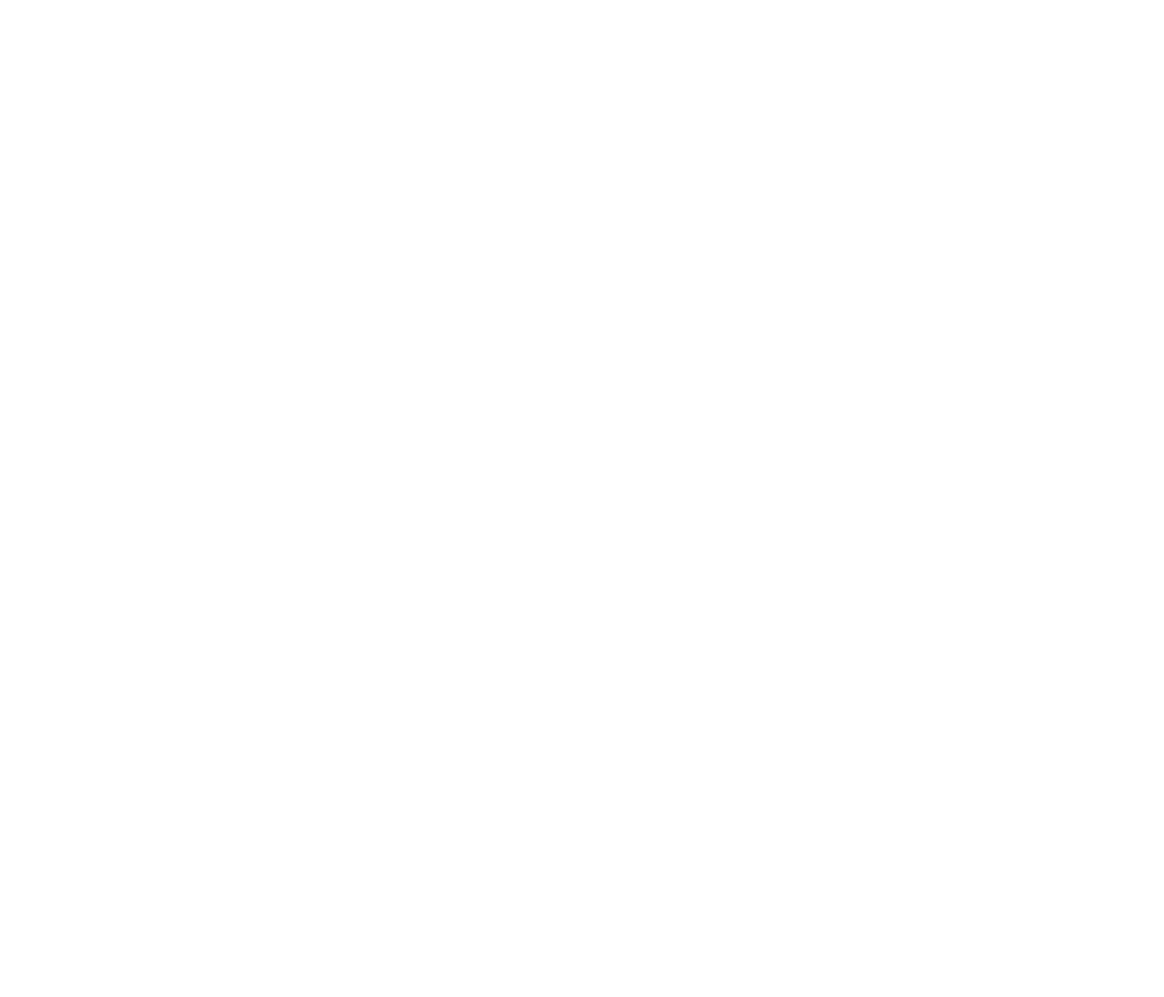
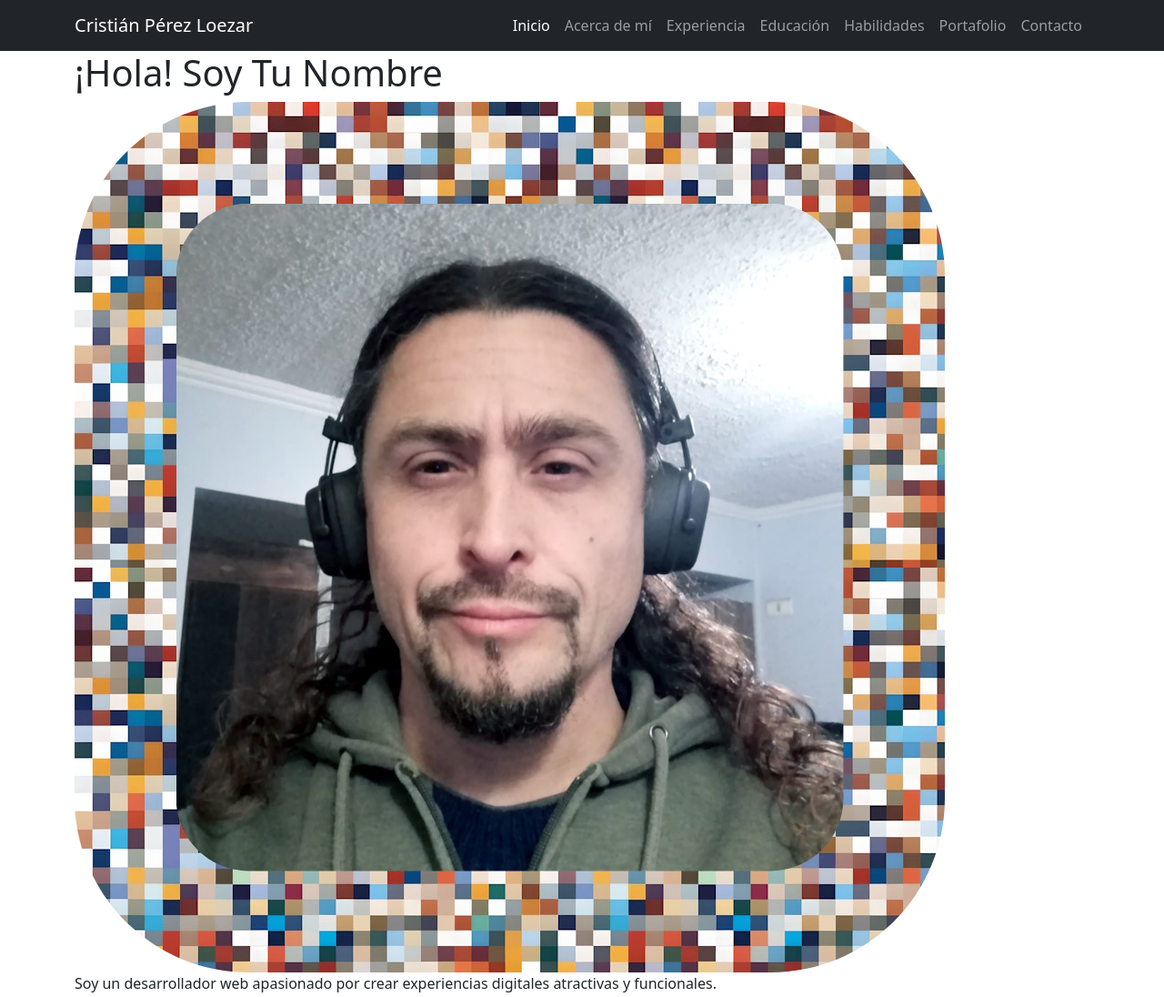
Before and after one commit to zKy0/FinalCv_Portafolio, a plain HTML site: page index.html in a window 1280 px wide. Shown: the top 1096 px of the page at 91% size. Before the commit the page ends 800 px from the top, so only its background shows below. Drawn offline with nearby package versions, Linux system fonts and the light colour scheme.

Commit message:
avanzando probando fondos, etc

```diff
--- a/assets/css/style.css
+++ b/assets/css/style.css
@@ -1,3 +1,12 @@
-body {
+.fotoCV {
+    max-width: 100%;
+    border-radius: 20%;
+    padding: 10%;
+    background-image: url('/FinalCv_Portafolio/assets/img/IAfondo3.jpg');
 
 }
+
+.navbar {
+    background-color: black;
+
+}
--- a/index.html
+++ b/index.html
@@ -2,10 +2,84 @@
 <html lang="es">
 <head>
     <meta charset="UTF-8">
+    <meta http-equiv="X-UA-Compatible" content="IE=edge">
     <meta name="viewport" content="width=device-width, initial-scale=1.0">
+    <link href="https://cdn.jsdelivr.net/npm/bootstrap@5.1.3/dist/css/bootstrap.min.css" rel="stylesheet"
+        integrity="sha384-1BmE4kWBq78iYhFldvKuhfTAU6auU8tT94WrHftjDbrCEXSU1oBoqyl2QvZ6jIW3" crossorigin="anonymous">
+    <link rel="stylesheet" href="https://cdnjs.cloudflare.com/ajax/libs/font-awesome/5.9.0/css/all.min.css"
+        integrity="sha512-q3eWabyZPc1XTCmF+8/LuE1ozpg5xxn7iO89yfSOd5/oKvyqLngoNGsx8jq92Y8eXJ/IRxQbEC+FGSYxtk2oiw=="
+        crossorigin="anonymous" referrerpolicy="no-referrer" />
+    <link rel="stylesheet" href="assets/css/style.css">
     <title>CV Cristián Pérez Loezar (CristianFFFweb)</title>
 </head>
 <body>
+    <header class="navbar navbar-expand-lg navbar-dark bg-dark">
+        <div class="container">
+          <a href="#" class="navbar-brand">Cristián Pérez Loezar</a> <button class="navbar-toggler" type="button" data-bs-toggle="collapse" data-bs-target="#navbarNavDropdown" aria-controls="navbarNavDropdown" aria-expanded="false" aria-label="Toggle navigation">
+            <span class="navbar-toggler-icon"></span>
+          </button>
+          <div class="collapse navbar-collapse" id="navbarNavDropdown">
+            <ul class="navbar-nav ms-auto">
+              <li class="nav-item">
+                <a href="#inicio" class="nav-link active">Inicio</a>
+              </li>
+              <li class="nav-item">
+                <a href="#acerca-de-mi" class="nav-link">Acerca de mí</a>
+              </li>
+              <li class="nav-item">
+                <a href="#experiencia" class="nav-link">Experiencia</a>
+              </li>
+              <li class="nav-item">
+                <a href="#educacion" class="nav-link">Educación</a>
+              </li>
+              <li class="nav-item">
+                <a href="#habilidades" class="nav-link">Habilidades</a>
+              </li>
+              <li class="nav-item">
+                <a href="#portafolio" class="nav-link">Portafolio</a>
+              </li>
+              <li class="nav-item">
+                <a href="#contacto" class="nav-link">Contacto</a>
+              </li>
+            </ul>
+          </div>
+        </div>
+      </header>
 
+  <main>
+    <section id="inicio" class="container">
+      <h1>¡Hola! Soy Tu Nombre</h1>
+      <img class="fotoCV"src="/FinalCv_Portafolio/assets/img/fotoCV.jpg" alt="foto Cristian Perez">
+      <p>Soy un desarrollador web apasionado por crear experiencias digitales atractivas y funcionales.</p>
+      <a href="#" class="btn btn-primary">Descargar CV</a>
+    </section>
+
+    <section id="acerca-de-mi" class="container">
+      </section>
+
+    <section id="experiencia" class="container">
+      </section>
+
+    <section id="educacion" class="container">
+      </section>
+
+    <section id="habilidades" class="container">
+      </section>
+
+    <section id="portafolio" class="container">
+      </section>
+
+    <section id="contacto" class="container">
+      </section>
+  </main>
+
+  <footer class="footer mt-5">
+    <div class="container text-center">
+      <p>&copy; 2024 Tu Nombre. Todos los derechos reservados.</p>
+    </div>
+  </footer>
+
+  <script src="https://cdn.jsdelivr.net/npm/bootstrap@5.1.3/dist/js/bootstrap.bundle.min.js"></script>
+  <script src="scripts.js"></script> </body>
 </body>
 </html>
```
Also changed, not shown: assets/img/IAfondo.jpg (added), assets/img/IAfondo2.jpg (added), assets/img/IAfondo3.jpg (added), assets/img/fotoCV.jpg (added).
